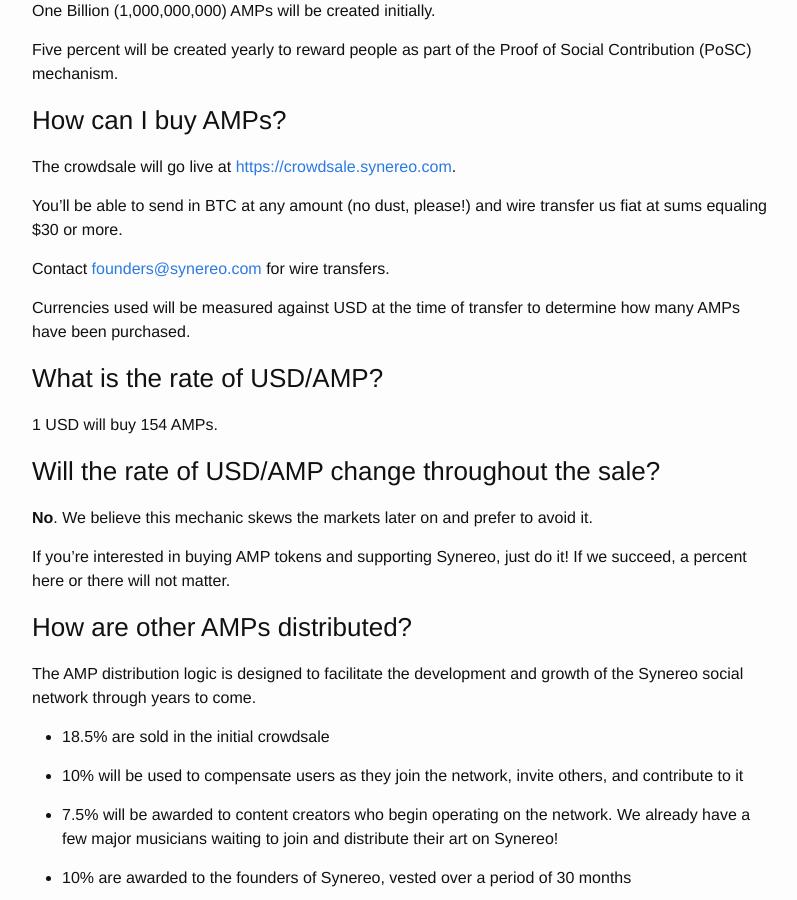
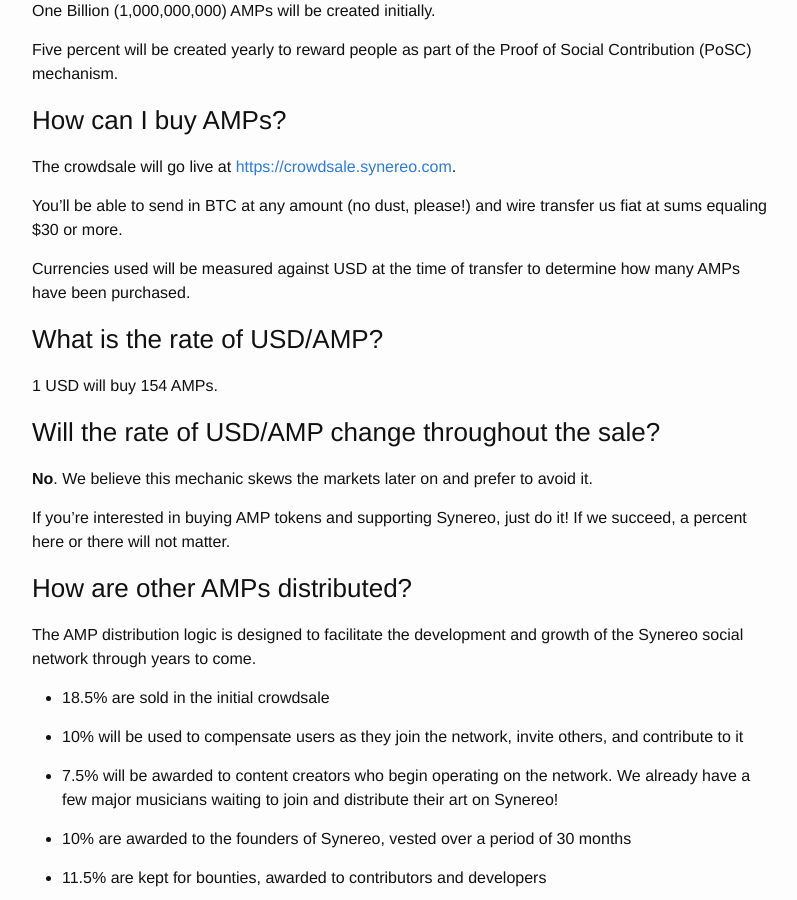
Before and after one commit to synereo/blog.synereo.com, a Jekyll site: the page built from _posts/2015-03-18-crowdsale.markdown, in a window 1280 px wide and 900 px high, scrolled down 2990 px. Shown: the whole window, without its empty margins (238-1035 px from the left). Built offline with Jekyll 4.4.1, drawn with Linux system fonts in a browser that asks for light colours; a script that is not in the unit is left out.

Commit message:
Update 2015-03-18-crowdsale.markdown

```diff
--- a/_posts/2015-03-18-crowdsale.markdown
+++ b/_posts/2015-03-18-crowdsale.markdown
@@ -86,8 +86,6 @@
 The crowdsale will go live at [https://crowdsale.synereo.com](https://crowdsale.synereo.com).
 
 You'll be able to send in BTC at any amount (no dust, please!) and wire transfer us fiat at sums equaling $30 or more.
-
-Contact [founders@synereo.com](mailto:founders@synereo.com) for wire transfers.
 
 Currencies used will be measured against USD at the time of transfer to determine how many AMPs have been purchased.
 
```
